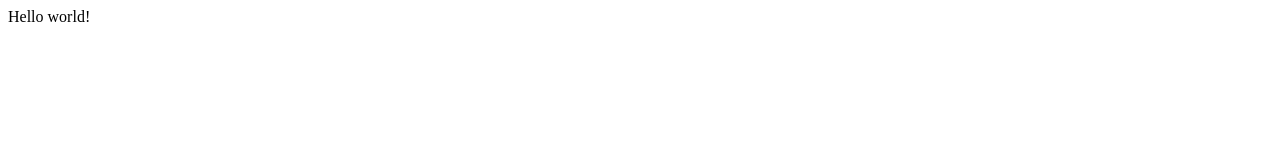
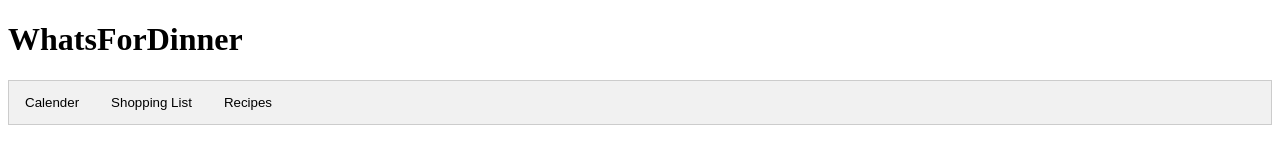
Before and after one commit to jackschnair/WhatsForDinner, a plain HTML site: page docs/index.html in a window 1280 px wide. Drawn offline with Linux system fonts and the light colour scheme.

Commit message:
initial tabs

```diff
--- /dev/null
+++ b/css/style.css
@@ -0,0 +1,35 @@
+/* Style the tab */
+.tab {
+    overflow: hidden;
+    border: 1px solid #ccc;
+    background-color: #f1f1f1;
+  }
+
+  /* Style the buttons that are used to open the tab content */
+  .tab button {
+    background-color: inherit;
+    float: left;
+    border: none;
+    outline: none;
+    cursor: pointer;
+    padding: 14px 16px;
+    transition: 0.3s;
+  }
+
+  /* Change background color of buttons on hover */
+  .tab button:hover {
+    background-color: #ddd;
+  }
+
+  /* Create an active/current tablink class */
+  .tab button.active {
+    background-color: #ccc;
+  }
+
+  /* Style the tab content */
+  .tabcontent {
+    display: none;
+    padding: 6px 12px;
+    border: 1px solid #ccc;
+    border-top: none;
+  }
--- a/docs/index.html
+++ b/docs/index.html
@@ -1,10 +1,47 @@
 <!DOCTYPE html>
+
 <html>
     <head>
         <meta charset="utf-8">
         <title>What's For Dinner?</title>
+        <link href="../css/style.css" rel="stylesheet">
+        <meta name="keywords" content="">
+        <meta name="author" content="Demetri Cassidy, Jack Schnair, Joshua Sullivan">
+        <script src="../js/calender.js"></script> <!---------------------------------------------->
+        <script src="../js/tabs.js"></script>
+
     </head>
     <body>
-        Hello world!
+        <div id="wrapper">
+            <header>
+            </header>
+
+            <h1>WhatsForDinner</h1>
+
+            <div id="content">
+
+                <div class="tab">
+                    <button class="tablinks" onclick="tabshift(event, 'Calender')">Calender</button>
+                    <button class="tablinks" onclick="tabshift(event, 'Shopping List')">Shopping List</button>
+                    <button class="tablinks" onclick="tabshift(event, 'Recipes')">Recipes</button>
+                </div>
+
+
+                <div id="Calender" class="tabcontent">
+                    <p>Calender Tab</p>
+                  </div>
+
+                  <div id="Shopping List" class="tabcontent">
+                    <p>Shopping List tab</p>
+                  </div>
+
+                  <div id="Recipes" class="tabcontent">
+                    <p>Recipes Tab</p>
+                  </div>
+
+            </div>
+        </div>
     </body>
 </html>
+
+<!DOCTYPE html>
--- /dev/null
+++ b/js/calendar.js
@@ -0,0 +1 @@
+//stub
--- /dev/null
+++ b/js/tabs.js
@@ -0,0 +1,19 @@
+function tabshift(evt, tabName) {
+    var i, tabcontent, tablinks;
+
+    // hides unused tab content
+    tabcontent = document.getElementsByClassName("tabcontent");
+    for (i = 0; i < tabcontent.length; i++) {
+      tabcontent[i].style.display = "none";
+    }
+
+    // De-highlights unused tabs"
+    tablinks = document.getElementsByClassName("tablinks");
+    for (i = 0; i < tablinks.length; i++) {
+      tablinks[i].className = tablinks[i].className.replace(" active", "");
+    }
+
+    // Displays tab, hilights active tab
+    document.getElementById(tabName).style.display = "block";
+    evt.currentTarget.className += " active";
+  }
```
